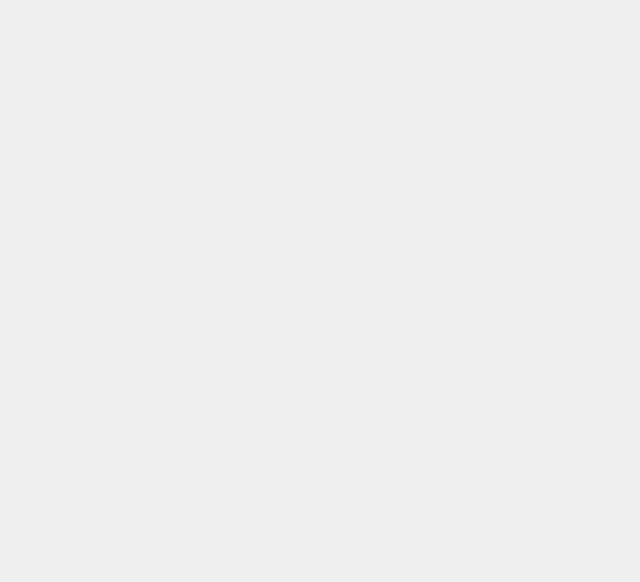
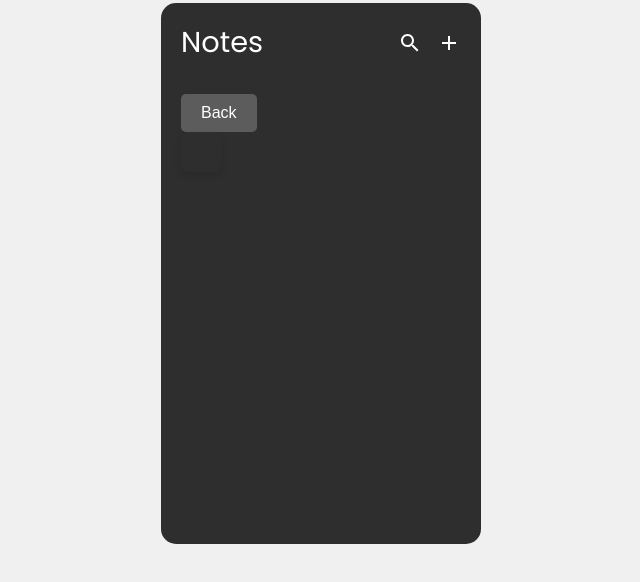
Before and after one commit to Tahrim19/Notes-app, a React (Create React App) app: page /view/1 in a window 1280 px wide. Before the commit this address had no page. Shown: the top 582 px of the page, without its empty margins (319-959 px from the left). Built offline with nearby package versions, Linux system fonts and the light colour scheme.

Commit message:
crud implemented.

```diff
--- a/src/App.js
+++ b/src/App.js
@@ -2,6 +2,7 @@ import{ BrowserRouter as Router , Route, Routes} from 'react-router-dom'
 import Home from './components/Home';
 import Header from './components/Header';
 import Editor from './components/Editor';
+import ViewNote from './components/ViewNote';
 
 
 export default function App() {
@@ -11,6 +12,7 @@ export default function App() {
         <Routes>
           <Route path='/' element={<><Header/><Home/></>}/>
           <Route path='/editor' element={<><Header/><Editor/></>}/>
+          <Route path="/view/:id" element={<><Header/><ViewNote/></>} />
         </Routes>
       </Router>
     </div>
--- a/src/components/Editor.jsx
+++ b/src/components/Editor.jsx
@@ -1,25 +1,35 @@
-import React, { useContext, useState } from 'react'
+import React, { useContext, useState, useEffect } from 'react';
 import { NotesContext } from './NotesContext';
-import { useNavigate } from 'react-router-dom';
-import '../css/editor.css'
+import { useNavigate, useLocation } from 'react-router-dom';
+import '../css/editor.css';
 
 export default function Editor() {
-    const [note , setNote] = useState('');
-    const {addNote} = useContext(NotesContext);
-    const navigate  = useNavigate();
+    const [note, setNote] = useState('');
+    const { notes, addNote, editNote } = useContext(NotesContext);
+    const navigate = useNavigate();
+    const location = useLocation();
+
+    useEffect(() => {
+        const query = new URLSearchParams(location.search);
+        const editIndex = query.get('edit');
+        if (editIndex !== null) {
+            setNote(notes[parseInt(editIndex)]);
+        }
+    }, []);
 
     const handleSave = () => {
-        if(note.trim()){
+        const query = new URLSearchParams(location.search);
+        const editIndex = query.get('edit');
+        if (editIndex !== null) {
+            editNote(parseInt(editIndex), note);
+        } else {
+            if (note.trim()) {
                 addNote(note);
+            }
+        }
         setNote('');
         navigate('/');
-        }
-        else{
-            console.log('note cannot be empty!');
-            setNote('');
-            navigate('/');
-        }
-    }
+    };
 
     return (
         <div className='editor'>
@@ -31,5 +41,5 @@ export default function Editor() {
             />
             <button className='save-btn' onClick={handleSave}>Save</button>
         </div>
-  )
+    );
 }
--- a/src/components/Home.jsx
+++ b/src/components/Home.jsx
@@ -1,11 +1,12 @@
-import React, { useContext } from 'react';
-import AddIcon from '@mui/icons-material/Add';
+import React, { useContext, useState } from 'react';
 import '../css/home.css';
 import { NotesContext } from './NotesContext';
+import NoteMenu from './NoteMenu';
 
 export default function Home() {
     const { notes } = useContext(NotesContext);
-
+    const [anchorEl , setAnchorEl] = useState(null);
+    const [selectedIndex , setSelectedIndex] = useState(null);
 
     const pastelColors = [
         "#FFB3BA", "#FFDFBA", "#FFFFBA", "#BAFFC9", "#BAE1FF",
@@ -14,6 +15,15 @@ export default function Home() {
 
     const truncatedText = (note) => {
         return note.length > 15? note.substring(0,15)+'...' : note ;
+    }
+
+    const handleNoteClick = (e, index) => {
+        setAnchorEl(e.currentTarget);
+        setSelectedIndex(index);
+    }
+
+    const handleCloseMenu = () => {
+        setAnchorEl(null);
     }
 
     return (
@@ -34,6 +44,7 @@ export default function Home() {
                               style={{
                                   backgroundColor: pastelColors[index % pastelColors.length]
                               }}
+                              onClick={(e) => handleNoteClick(e,index)}
                           >
                               {truncatedText(note)}
                           </div>
@@ -42,6 +53,12 @@ export default function Home() {
               )}
           </div>
         </div>
+        <NoteMenu
+            anchorEl={anchorEl}
+            open={Boolean(anchorEl)}
+            onClose={handleCloseMenu}
+            index={selectedIndex}
+        />
       </>
     );
 }
--- /dev/null
+++ b/src/components/NoteMenu.jsx
@@ -0,0 +1,36 @@
+import React, { useContext } from 'react';
+import { Menu, MenuItem } from '@mui/material';
+import { NotesContext } from './NotesContext';
+import { useNavigate } from 'react-router-dom';
+
+export default function NoteMenu({ anchorEl, open, onClose, index }) {
+    const { deleteNote } = useContext(NotesContext);
+    const navigate = useNavigate();
+
+    const handleView = () => {
+        navigate(`/view/${index}`);
+        onClose();
+    };
+
+    const handleEdit = () => {
+        navigate(`/editor?edit=${index}`);
+        onClose();
+    };
+
+    const handleDelete = () => {
+        deleteNote(index);
+        onClose();
+    };
+
+    return (
+        <Menu
+            anchorEl={anchorEl}
+            open={open}
+            onClose={onClose}
+        >
+            <MenuItem onClick={handleView}>View</MenuItem>
+            <MenuItem onClick={handleEdit}>Edit</MenuItem>
+            <MenuItem onClick={handleDelete}>Delete</MenuItem>
+        </Menu>
+    );
+}
--- a/src/components/NotesContext.jsx
+++ b/src/components/NotesContext.jsx
@@ -3,18 +3,30 @@ import { useLocalStorage } from "../hooks/useLocalStorage";
 
 export const NotesContext = createContext();
 
-// create provider component
-export const NotesProvider = ({children}) => {
-    const [notes, setNotes] = useLocalStorage('notes',[]);
-    // add new note
+export const NotesProvider = ({ children }) => {
+    const [notes, setNotes] = useLocalStorage('notes', []);
+
+    // Add a new note
     const addNote = (newNote) => {
-        setNotes([...notes,newNote])
+        setNotes([...notes, newNote]);
     };
 
-    return(
-        <NotesContext.Provider value={{notes,addNote}}>
+    // Edit an existing note by index
+    const editNote = (index, updatedNote) => {
+        const updatedNotes = [...notes];
+        updatedNotes[index] = updatedNote;
+        setNotes(updatedNotes);
+    };
+
+    // Delete a note by index
+    const deleteNote = (index) => {
+        const updatedNotes = notes.filter((_, i) => i !== index);
+        setNotes(updatedNotes);
+    };
+
+    return (
+        <NotesContext.Provider value={{ notes, addNote, editNote, deleteNote }}>
             {children}
         </NotesContext.Provider>
     );
-
-}
+};
--- /dev/null
+++ b/src/components/ViewNote.jsx
@@ -0,0 +1,22 @@
+// ViewNote.jsx
+import React, { useContext } from 'react';
+import { NotesContext } from './NotesContext';
+import { useParams, useNavigate } from 'react-router-dom';
+import '../css/view.css'
+
+export default function ViewNote() {
+    const { id } = useParams();
+    const { notes } = useContext(NotesContext);
+    const navigate = useNavigate();
+
+    const note = notes[id];
+
+    return (
+        <div className='view-note'>
+            <button onClick={() => navigate('/')}>Back</button>
+            <div className='note-content'>
+                {note}
+            </div>
+        </div>
+    );
+}
--- /dev/null
+++ b/src/css/view.css
@@ -0,0 +1,54 @@
+.view-note{
+    background-color: #2e2e2e;
+    color: white;
+    height: 470px;
+    width: 320px;
+    padding: 20px;
+    box-sizing: border-box;
+    position: relative;
+    border-radius: 0 0 15px 15px;
+    overflow-y: auto;
+    scrollbar-width: none;
+}
+
+.view-note button {
+    font-size: 16px;
+    padding: 10px 20px;
+    background-color: #5c5c5c;
+    border: none;
+    border-radius: 5px;
+    color: white;
+    cursor: pointer;
+}
+
+.view-note button:hover {
+    background-color: #4a4a4a;
+}
+
+.note-content {
+    padding: 20px;
+    border-radius: 8px;
+    box-shadow: 0 4px 8px rgba(0, 0, 0, 0.1);
+    max-width: 600px;
+    font-size: 18px;
+    line-height: 1.6;
+    color: white;
+    overflow-wrap: break-word;
+    word-wrap: break-word;
+    word-break: break-word;
+    margin-bottom: 3px;
+    position: absolute;
+}
+
+
+@media (max-width: 768px) {
+    .note-content {
+        padding: 15px;
+        font-size: 16px;
+    }
+
+    .view-note button {
+        padding: 8px 16px;
+        font-size: 14px;
+    }
+}
```
Lines whose indentation alone changed are shown as unchanged.
